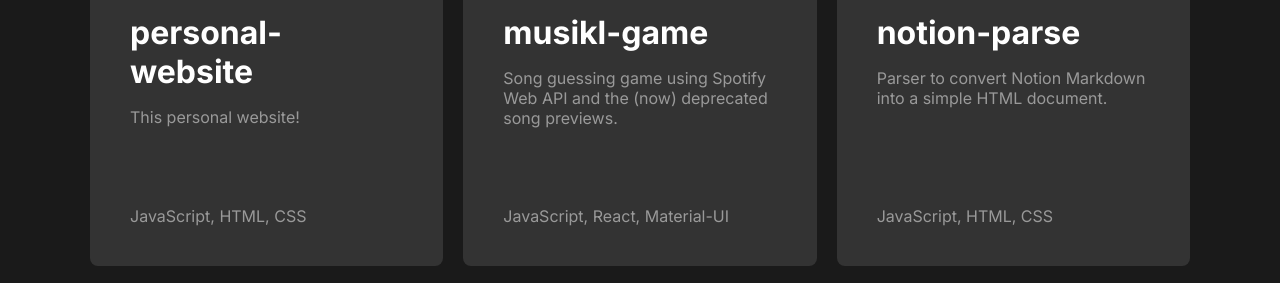
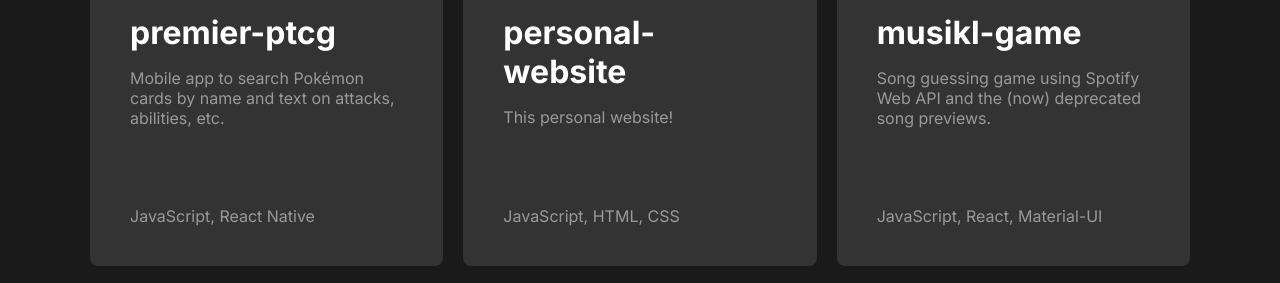
Before and after one commit to J0020git/j0020git.github.io, a plain HTML site: page index.html in a window 1280 px wide. Shown: the part 1893-2176 px from the top of the page. Drawn offline with Linux system fonts and the light colour scheme.

Commit message:
feat: Add premier-ptcg project tile

```diff
--- a/index.html
+++ b/index.html
@@ -109,6 +109,19 @@
         <h1 class="animate appearBottom">Projects</h1>
         <div id="project-tiles" class="animate appearBottom">
           <div class="project-tile">
+            <a href="https://github.com/J0020git/premier-ptcg">
+              <svg class="icon">
+                <use xlink:href="images/bootstrap-icons.svg#github"></use>
+              </svg>
+            </a>
+            <h2>premier-ptcg</h2>
+            <p>
+              Mobile app to search Pokémon cards by name and text on attacks,
+              abilities, etc.
+            </p>
+            <p class="text-small">JavaScript, React Native</p>
+          </div>
+          <div class="project-tile">
             <a href="https://github.com/J0020git/personal-website">
               <svg class="icon">
                 <use xlink:href="images/bootstrap-icons.svg#github"></use>
```
